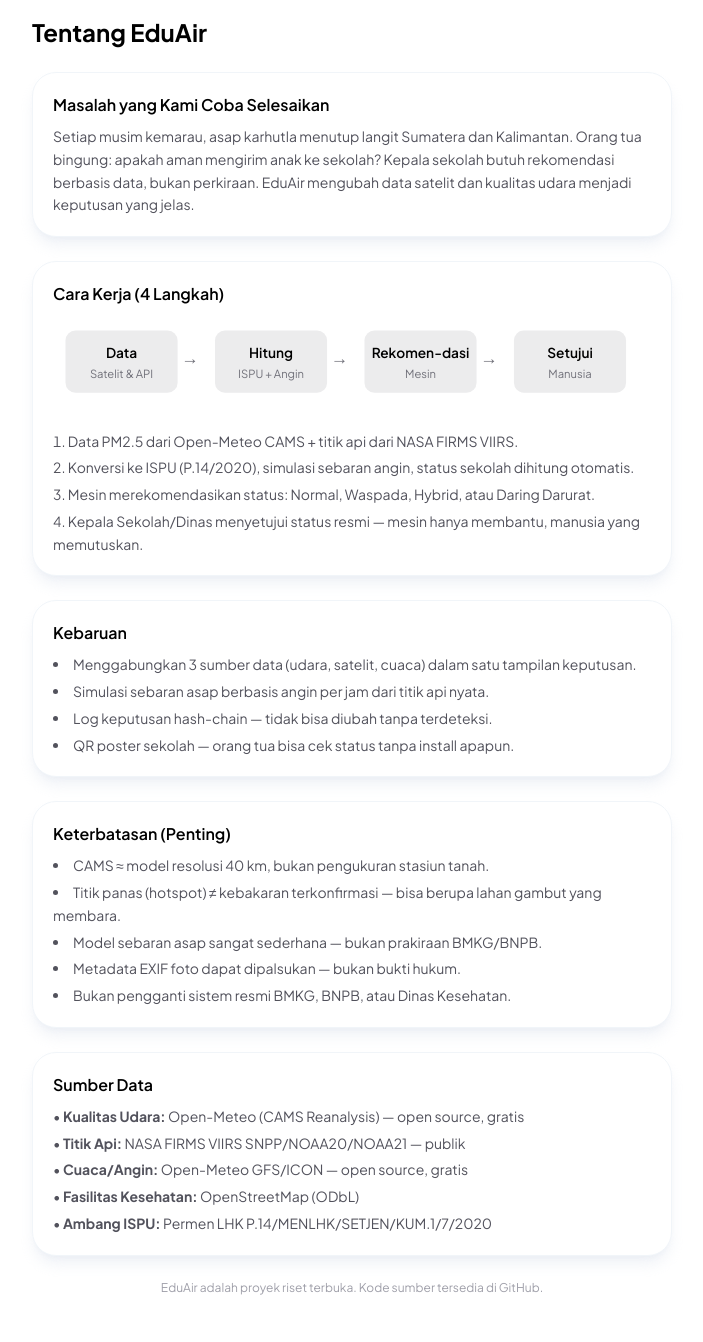
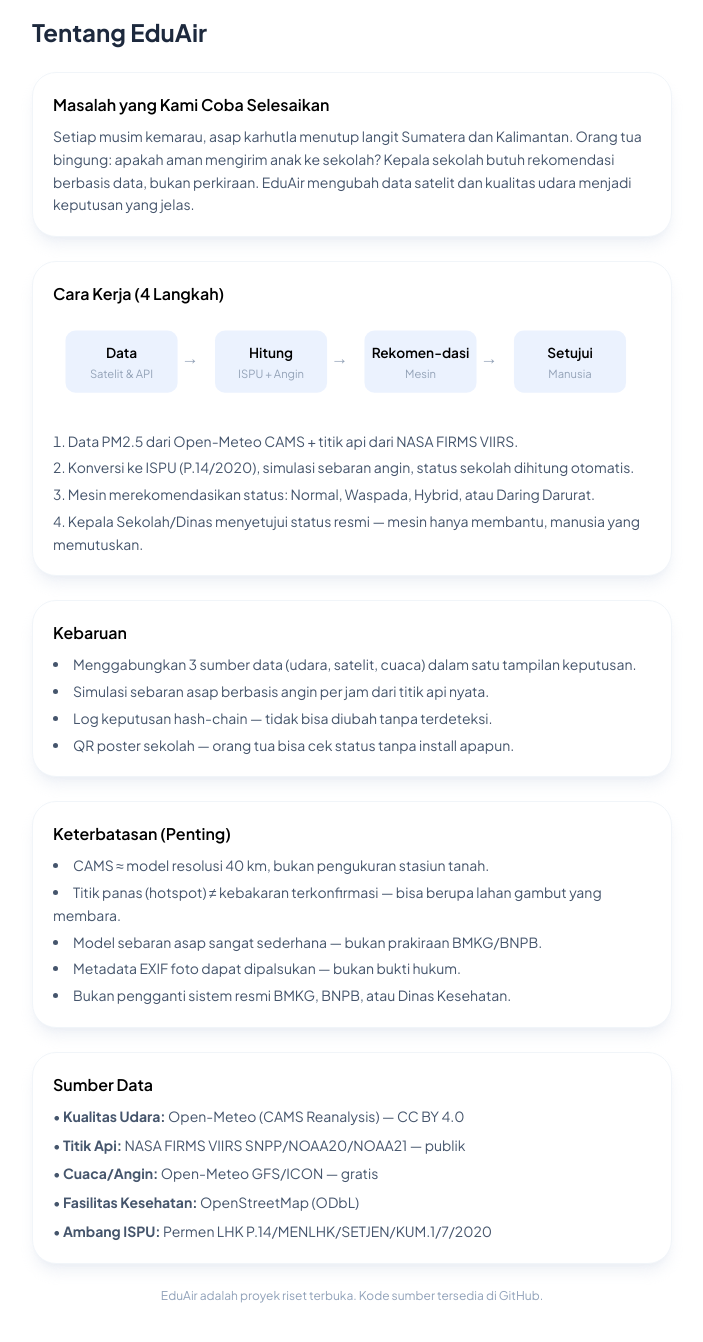
Before and after one commit to muhammadkiro516-netizen/Karhutla2026-DW, a Next.js app: page /about in a window 1280 px wide. Shown: the top 1342 px of the page, without its empty margins (288-991 px from the left). Built offline with nearby package versions, Linux system fonts and the light colour scheme.

Commit message:
fix: about+school pages slate colors, AppShell moved to tabs layout, landing at /

```diff
--- a/src/app/about/page.tsx
+++ b/src/app/about/page.tsx
@@ -9,11 +9,11 @@ export const metadata: Metadata = {
 export default function AboutPage() {
   return (
     <div className="p-4 max-w-2xl mx-auto flex flex-col gap-6 pb-20">
-      <h1 className="text-2xl font-bold">Tentang EduAir</h1>
+      <h1 className="text-2xl font-bold text-slate-800 dark:text-slate-100">Tentang EduAir</h1>
 
       <Card>
         <h2 className="text-base font-semibold mb-2">Masalah yang Kami Coba Selesaikan</h2>
-        <p className="text-sm text-zinc-600 dark:text-zinc-300 leading-relaxed">
+        <p className="text-sm text-slate-600 dark:text-slate-300 leading-relaxed">
           Setiap musim kemarau, asap karhutla menutup langit Sumatera dan Kalimantan. Orang tua
           bingung: apakah aman mengirim anak ke sekolah? Kepala sekolah butuh rekomendasi berbasis
           data, bukan perkiraan. EduAir mengubah data satelit dan kualitas udara menjadi
@@ -23,7 +23,6 @@ export default function AboutPage() {
 
       <Card>
         <h2 className="text-base font-semibold mb-3">Cara Kerja (4 Langkah)</h2>
-        {/* Inline SVG flow diagram */}
         <svg viewBox="0 0 480 80" className="w-full mb-3" aria-label="Alur: Data → Hitung → Rekomendasi → Persetujuan manusia">
           {[
             { x: 10, label: "Data", sub: "Satelit & API" },
@@ -32,14 +31,14 @@ export default function AboutPage() {
             { x: 370, label: "Setujui", sub: "Manusia" },
           ].map((s, i) => (
             <g key={s.label}>
-              <rect x={s.x} y={10} width={90} height={50} rx={8} fill="#18181b" opacity={0.08} />
+              <rect x={s.x} y={10} width={90} height={50} rx={8} fill="#3b82f6" opacity={0.1} />
               <text x={s.x + 45} y={32} textAnchor="middle" fontSize={11} fontWeight="600" fill="currentColor">{s.label}</text>
-              <text x={s.x + 45} y={48} textAnchor="middle" fontSize={9} fill="#71717a">{s.sub}</text>
-              {i < 3 && <text x={s.x + 100} y={37} textAnchor="middle" fontSize={14} fill="#71717a">→</text>}
+              <text x={s.x + 45} y={48} textAnchor="middle" fontSize={9} fill="#94a3b8">{s.sub}</text>
+              {i < 3 && <text x={s.x + 100} y={37} textAnchor="middle" fontSize={14} fill="#94a3b8">→</text>}
             </g>
           ))}
         </svg>
-        <ol className="text-sm text-zinc-600 dark:text-zinc-300 space-y-1 list-decimal list-inside leading-relaxed">
+        <ol className="text-sm text-slate-600 dark:text-slate-300 space-y-1 list-decimal list-inside leading-relaxed">
           <li>Data PM2.5 dari Open-Meteo CAMS + titik api dari NASA FIRMS VIIRS.</li>
           <li>Konversi ke ISPU (P.14/2020), simulasi sebaran angin, status sekolah dihitung otomatis.</li>
           <li>Mesin merekomendasikan status: Normal, Waspada, Hybrid, atau Daring Darurat.</li>
@@ -49,7 +48,7 @@ export default function AboutPage() {
 
       <Card>
         <h2 className="text-base font-semibold mb-2">Kebaruan</h2>
-        <ul className="text-sm text-zinc-600 dark:text-zinc-300 space-y-1 leading-relaxed list-disc list-inside">
+        <ul className="text-sm text-slate-600 dark:text-slate-300 space-y-1 leading-relaxed list-disc list-inside">
           <li>Menggabungkan 3 sumber data (udara, satelit, cuaca) dalam satu tampilan keputusan.</li>
           <li>Simulasi sebaran asap berbasis angin per jam dari titik api nyata.</li>
           <li>Log keputusan hash-chain — tidak bisa diubah tanpa terdeteksi.</li>
@@ -59,7 +58,7 @@ export default function AboutPage() {
 
       <Card>
         <h2 className="text-base font-semibold mb-2">Keterbatasan (Penting)</h2>
-        <ul className="text-sm text-zinc-600 dark:text-zinc-300 space-y-1 leading-relaxed list-disc list-inside">
+        <ul className="text-sm text-slate-600 dark:text-slate-300 space-y-1 leading-relaxed list-disc list-inside">
           <li>CAMS ≈ model resolusi 40 km, bukan pengukuran stasiun tanah.</li>
           <li>Titik panas (hotspot) ≠ kebakaran terkonfirmasi — bisa berupa lahan gambut yang membara.</li>
           <li>Model sebaran asap sangat sederhana — bukan prakiraan BMKG/BNPB.</li>
@@ -70,16 +69,16 @@ export default function AboutPage() {
 
       <Card>
         <h2 className="text-base font-semibold mb-2">Sumber Data</h2>
-        <div className="text-sm text-zinc-600 dark:text-zinc-300 space-y-1 leading-relaxed">
-          <p>• <strong>Kualitas Udara:</strong> Open-Meteo (CAMS Reanalysis) — open source, gratis</p>
+        <div className="text-sm text-slate-600 dark:text-slate-300 space-y-1.5 leading-relaxed">
+          <p>• <strong>Kualitas Udara:</strong> Open-Meteo (CAMS Reanalysis) — CC BY 4.0</p>
           <p>• <strong>Titik Api:</strong> NASA FIRMS VIIRS SNPP/NOAA20/NOAA21 — publik</p>
-          <p>• <strong>Cuaca/Angin:</strong> Open-Meteo GFS/ICON — open source, gratis</p>
+          <p>• <strong>Cuaca/Angin:</strong> Open-Meteo GFS/ICON — gratis</p>
           <p>• <strong>Fasilitas Kesehatan:</strong> OpenStreetMap (ODbL)</p>
           <p>• <strong>Ambang ISPU:</strong> Permen LHK P.14/MENLHK/SETJEN/KUM.1/7/2020</p>
         </div>
       </Card>
 
-      <p className="text-xs text-zinc-400 text-center">
+      <p className="text-xs text-slate-400 text-center">
         EduAir adalah proyek riset terbuka. Kode sumber tersedia di GitHub.
       </p>
     </div>
--- a/src/app/s/[school]/page.tsx
+++ b/src/app/s/[school]/page.tsx
@@ -71,7 +71,7 @@ export default async function SchoolPublicPage({ params }: Props) {
       className="min-h-screen flex flex-col items-center justify-center p-6"
       style={{ backgroundColor: bgColor }}
     >
-      <div className="bg-white dark:bg-zinc-900 rounded-2xl p-6 max-w-sm w-full shadow-xl text-center">
+      <div className="bg-white dark:bg-slate-800 rounded-3xl p-6 max-w-sm w-full shadow-2xl text-center border border-slate-100 dark:border-slate-700">
         <p className="text-xs text-zinc-500 uppercase tracking-wide mb-1">
           Status Sekolah
         </p>
@@ -82,15 +82,15 @@ export default async function SchoolPublicPage({ params }: Props) {
         >
           {status.label}
         </div>
-        <p className="text-sm text-zinc-600 dark:text-zinc-300 mb-4 leading-relaxed">
+        <p className="text-sm text-slate-600 dark:text-slate-300 mb-4 leading-relaxed">
           {status.reason}
         </p>
         {city && (
-          <p className="text-xs text-zinc-400">
+          <p className="text-xs text-slate-400">
             {city.name} • ISPU diperbarui {air?.updatedLocal ?? "—"}
           </p>
         )}
-        <p className="text-xs text-zinc-400 mt-2">
+        <p className="text-xs text-slate-400 mt-2">
           Rekomendasi mesin — status resmi dari Kepala Sekolah/Dinas. Bukan
           pengganti BMKG/BNPB.
         </p>
```
